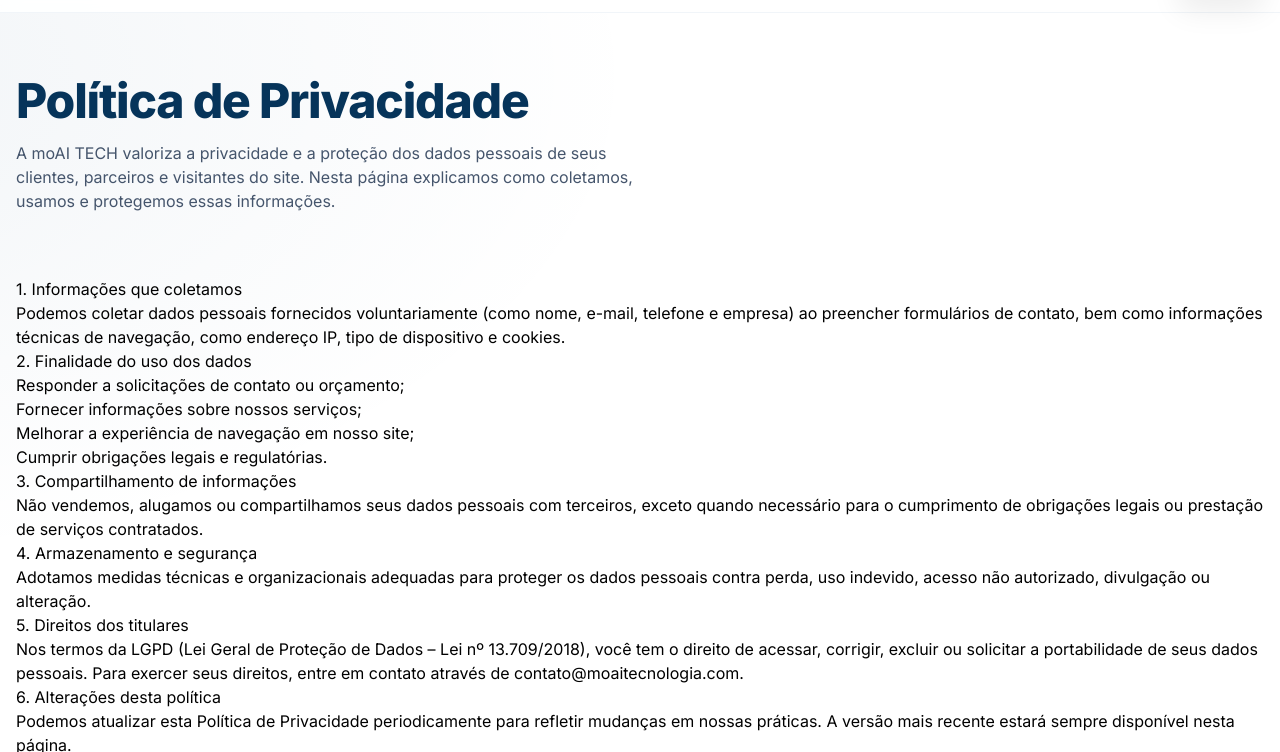
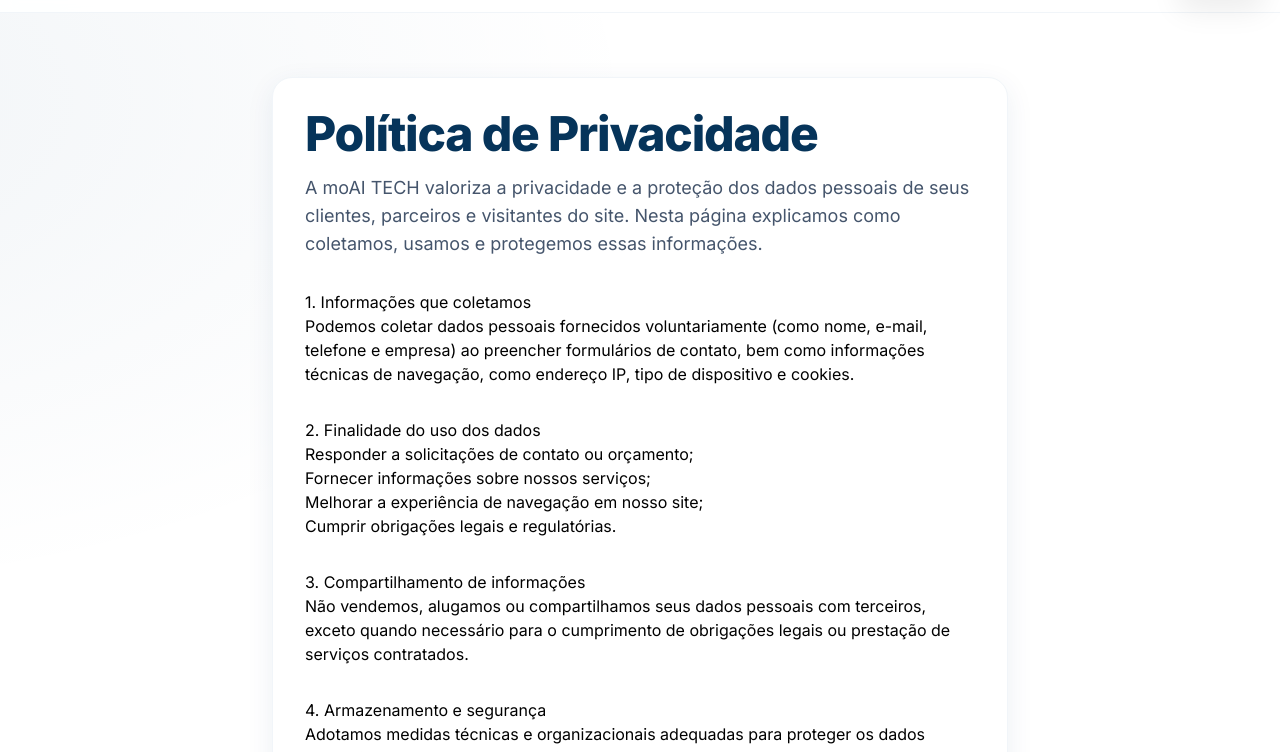
Before and after one commit to moAI-Tech/moAI-Home, a website: page dist/politica-de-privacidade.html in a window 1280 px wide. Shown: the part 48-800 px from the top of the page. Drawn offline with Linux system fonts and the light colour scheme.

Commit message:
Refactor consultoria.html and politica-de-privacidade.html for improved structure and readability
- Removed unnecessary comments and streamlined the HTML structure in consultoria.html.
- Enhanced the layout and styling of the Política de Privacidade section in politica-de-privacidade.html, including a new card design and improved text formatting.
- Consolidated privacy policy content into a more organized format with clear headings and sections.

```diff
--- a/dist/politica-de-privacidade.html
+++ b/dist/politica-de-privacidade.html
@@ -98,21 +98,20 @@
 
   <main id="conteudo">
     <section>
-      <div class="mx-auto max-w-7xl px-4 py-16">
-        <h1 class="text-4xl md:text-5xl font-extrabold tracking-tight text-brand-800">Política de Privacidade</h1>
-        <p class="mt-4 text-slate-600 max-w-prose">A moAI TECH valoriza a privacidade e a proteção dos dados pessoais de
+      <div class="mx-auto max-w-3xl px-4 py-16">
+        <div class="rounded-2xl border border-slate-100 bg-white p-8 card shadow-soft">
+          <h1 class="text-4xl md:text-5xl font-extrabold tracking-tight text-brand-800 mb-4">Política de Privacidade
+          </h1>
+          <p class="mb-8 text-slate-600 text-lg">A moAI TECH valoriza a privacidade e a proteção dos dados pessoais de
             seus clientes, parceiros e visitantes do site. Nesta página explicamos como coletamos, usamos e protegemos
             essas informações.</p>
-      </div>
-    </section>
+          <div class="prose prose-slate max-w-none">
+            <h2 class="mt-8">1. Informações que coletamos</h2>
+            <p>Podemos coletar dados pessoais fornecidos voluntariamente (como nome, e-mail, telefone e empresa) ao
+              preencher formulários de contato, bem como informações técnicas de navegação, como endereço IP, tipo de
+              dispositivo e cookies.</p>
 
-    <section class="mx-auto max-w-7xl px-4 pb-16 prose prose-slate">
-      <h2>1. Informações que coletamos</h2>
-      <p>Podemos coletar dados pessoais fornecidos voluntariamente (como nome, e-mail, telefone e empresa) ao preencher
-        formulários de contato, bem como informações técnicas de navegação, como endereço IP, tipo de dispositivo e
-        cookies.</p>
-
-      <h2>2. Finalidade do uso dos dados</h2>
+            <h2 class="mt-8">2. Finalidade do uso dos dados</h2>
             <ul>
               <li>Responder a solicitações de contato ou orçamento;</li>
               <li>Fornecer informações sobre nossos serviços;</li>
@@ -120,22 +119,25 @@
               <li>Cumprir obrigações legais e regulatórias.</li>
             </ul>
 
-      <h2>3. Compartilhamento de informações</h2>
-      <p>Não vendemos, alugamos ou compartilhamos seus dados pessoais com terceiros, exceto quando necessário para o
-        cumprimento de obrigações legais ou prestação de serviços contratados.</p>
+            <h2 class="mt-8">3. Compartilhamento de informações</h2>
+            <p>Não vendemos, alugamos ou compartilhamos seus dados pessoais com terceiros, exceto quando necessário para
+              o cumprimento de obrigações legais ou prestação de serviços contratados.</p>
 
-      <h2>4. Armazenamento e segurança</h2>
+            <h2 class="mt-8">4. Armazenamento e segurança</h2>
             <p>Adotamos medidas técnicas e organizacionais adequadas para proteger os dados pessoais contra perda, uso
               indevido, acesso não autorizado, divulgação ou alteração.</p>
 
-      <h2>5. Direitos dos titulares</h2>
+            <h2 class="mt-8">5. Direitos dos titulares</h2>
             <p>Nos termos da LGPD (Lei Geral de Proteção de Dados – Lei nº 13.709/2018), você tem o direito de acessar,
-        corrigir, excluir ou solicitar a portabilidade de seus dados pessoais. Para exercer seus direitos, entre em
-        contato através de <a href="mailto:contato@moaitecnologia.com">contato@moaitecnologia.com</a>.</p>
+              corrigir, excluir ou solicitar a portabilidade de seus dados pessoais. Para exercer seus direitos, entre
+              em contato através de <a href="mailto:contato@moaitecnologia.com">contato@moaitecnologia.com</a>.</p>
 
-      <h2>6. Alterações desta política</h2>
-      <p>Podemos atualizar esta Política de Privacidade periodicamente para refletir mudanças em nossas práticas. A
-        versão mais recente estará sempre disponível nesta página.</p>
+            <h2 class="mt-8">6. Alterações desta política</h2>
+            <p>Podemos atualizar esta Política de Privacidade periodicamente para refletir mudanças em nossas práticas.
+              A versão mais recente estará sempre disponível nesta página.</p>
+          </div>
+        </div>
+      </div>
     </section>
   </main>
 
```
Also changed, not shown: dist/consultoria.html (+0 -4 lines), dist/assets/styles.css. Lines whose indentation alone changed are shown as unchanged.
